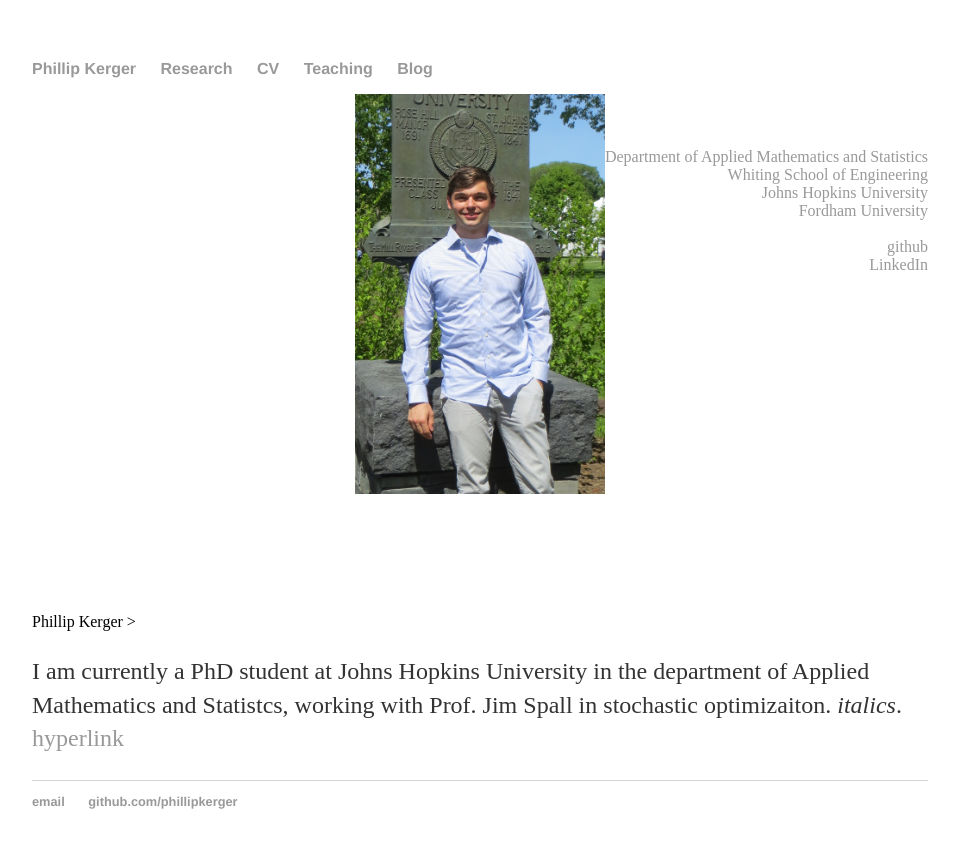
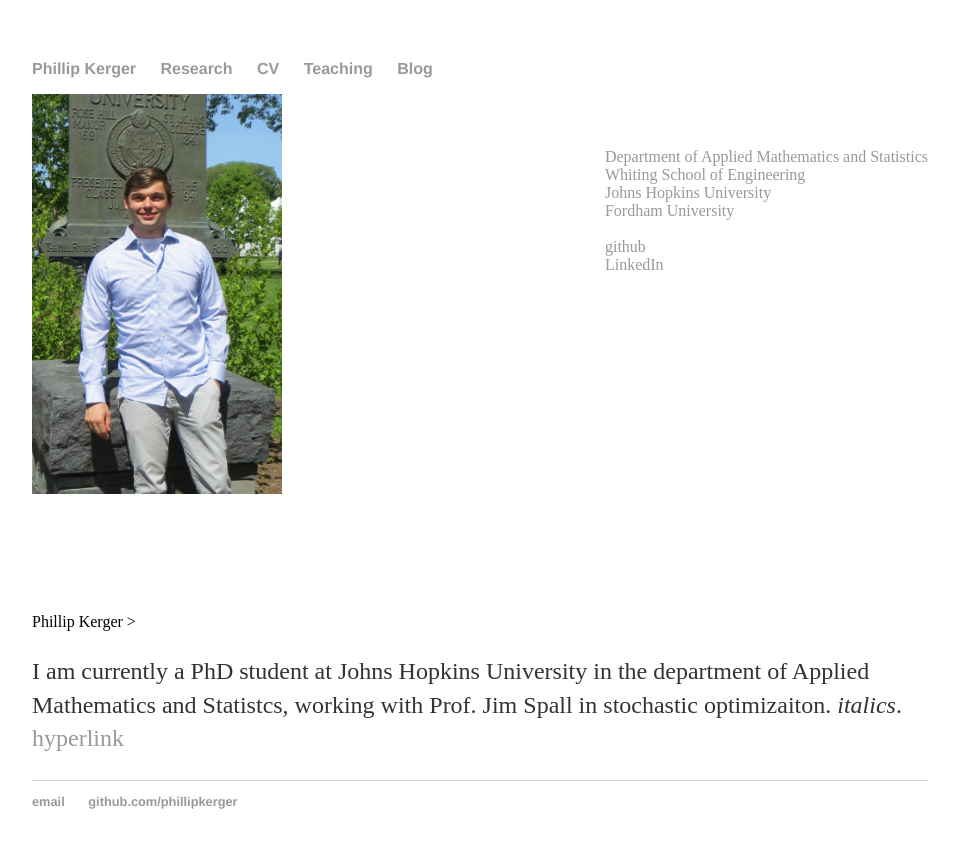
Before and after one commit to PhillipKerger/phillipkerger.github.io, a Jekyll site: the page built from index.html, in a window 1280 px wide. Shown: the top 848 px of the page, without its empty margins (160-1119 px from the left). Built offline with Jekyll 4.4.1, drawn with Linux system fonts in a browser that asks for light colours.

Commit message:
Update index.html

```diff
--- a/index.html
+++ b/index.html
@@ -5,7 +5,7 @@
 
 <div class="row-fluid">
 
-		<div style="text-align:right"><img src="websitephoto.jpg" style="width:250px;height:400px;">
+		<div style="text-align:left"><img src="websitephoto.jpg" style="width:250px;height:400px;">
 
 		<div style = "float: right">
 			<br>
```
